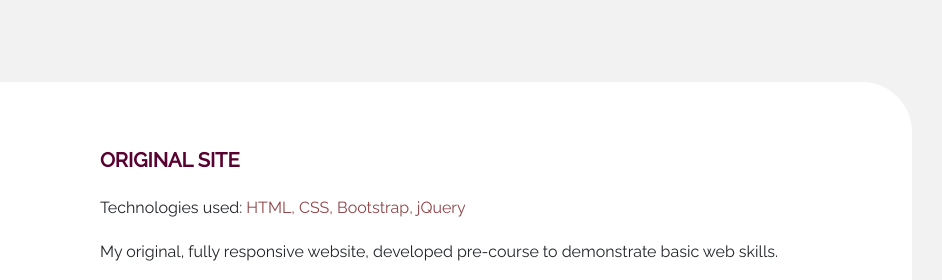
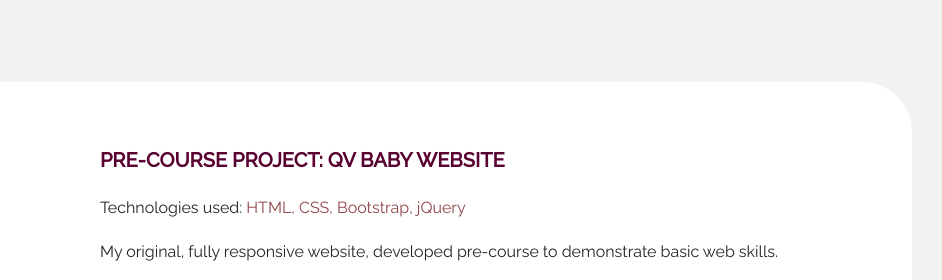
Before and after one commit to ana-rose/portfolio, a plain HTML site: page index.html in a window 1280 px wide. Shown: the part 1295-1575 px from the top of the page, 338-1280 px from the left. Drawn offline with nearby package versions, Linux system fonts and the light colour scheme.

Commit message:
project change

```diff
--- a/index.html
+++ b/index.html
@@ -115,7 +115,7 @@
     <div class="my-projects__white">
         <a href="https://qvbabyskincare.bitbucket.io/index.html" target="blank"><img class="my-projects__white--img" src="./images/screencapture-qvbabyskincare.png" alt="website sreenshot" width="200px"></a>
         <div class="my-projects__text">
-          <p class="my-projects__text--project-name">ORIGINAL SITE</p>
+          <p class="my-projects__text--project-name">PRE-COURSE PROJECT: QV BABY WEBSITE</p>
           <p>Technologies used: <span class="my-projects__text--technologies">HTML, CSS, Bootstrap, jQuery</span></p>
           <p>My original, fully responsive website, developed pre-course to demonstrate basic web skills.</p>
           <a href="https://qvbabyskincare.bitbucket.io/index.html" target="blank"><i class="my-projects__text--link fa fa-external-link" aria-hidden="true"></i></a>
```
